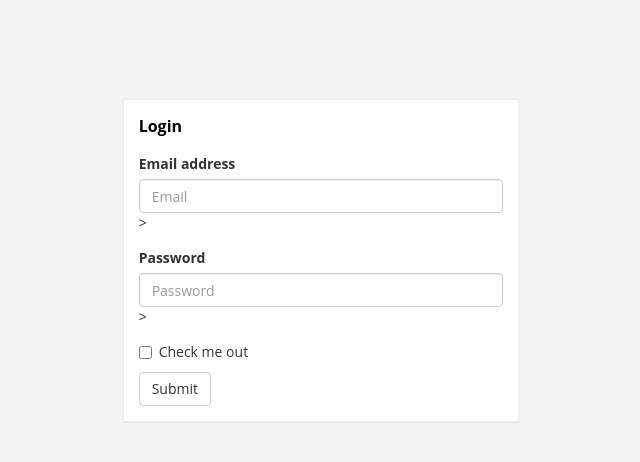
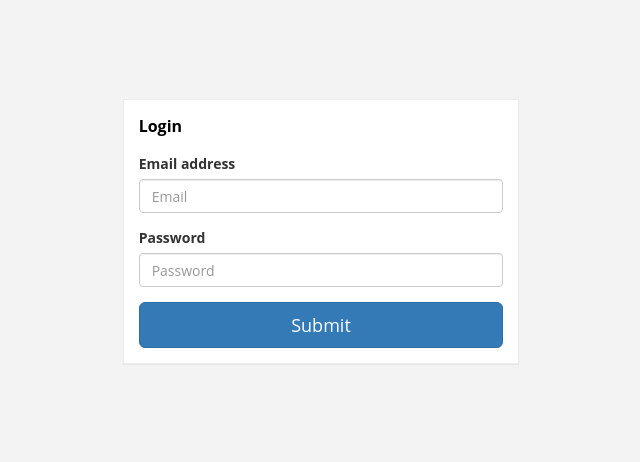
Before and after one commit to benjaminhuanghuang/react-ecommerce, a React app: page / in a window 1280 px wide. Shown: the top 462 px of the page, without its empty margins (319-959 px from the left). Built offline with nearby package versions, Linux system fonts and the light colour scheme.

Commit message:
login style

```diff
--- a/src/page/login/index.jsx
+++ b/src/page/login/index.jsx
@@ -21,19 +21,14 @@ class Login extends React.Component {
                     <div className="panel-body">
                         <form>
                             <div className="form-group">
-                                <label for="exampleInputEmail1">Email address</label>
-                                <input type="email" className="form-control" id="exampleInputEmail1" placeholder="Email" />>
-                        </div>
+                                <label htmlFor="exampleInputEmail1">Email address</label>
+                                <input type="email" className="form-control" placeholder="Email" />
+                            </div>
                             <div className="form-group">
-                                <label for="exampleInputPassword1">Password</label>
-                                <input type="password" className="form-control" id="exampleInputPassword1" placeholder="Password" />>
-                        </div>
-                            <div className="checkbox">
-                                <label>
-                                    <input type="checkbox" /> Check me out
-                            </label>
+                                <label htmlFor="exampleInputPassword1">Password</label>
+                                <input type="password" className="form-control" placeholder="Password" />
                             </div>
-                            <button type="submit" className="btn btn-default">Submit</button>
+                            <button type="submit" className="btn btn-primary btn-lg btn-block">Submit</button>
                         </form>
                     </div>
                 </div>
```
